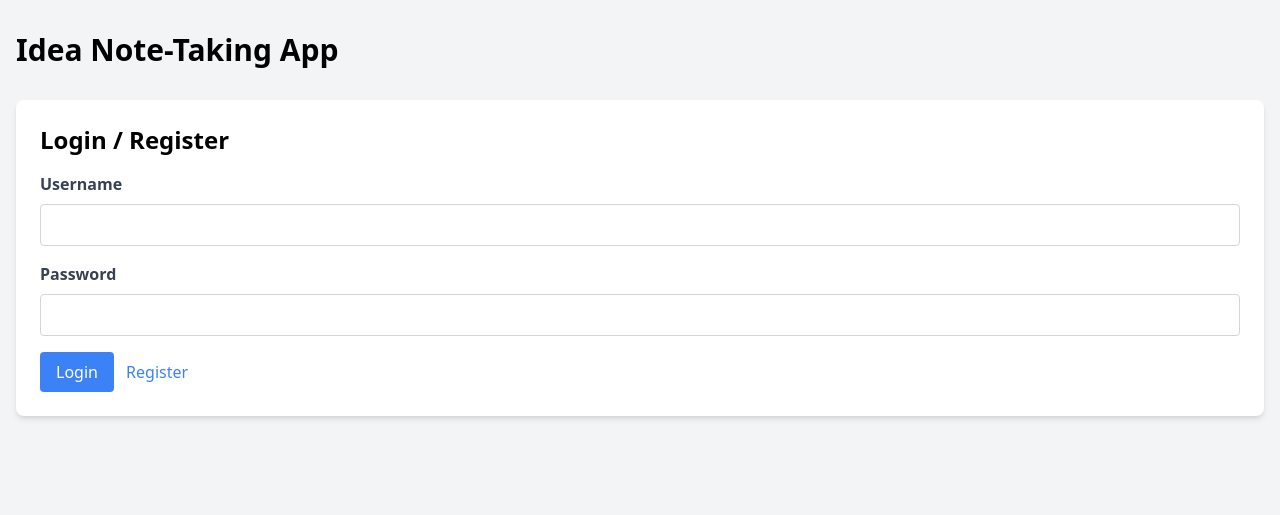
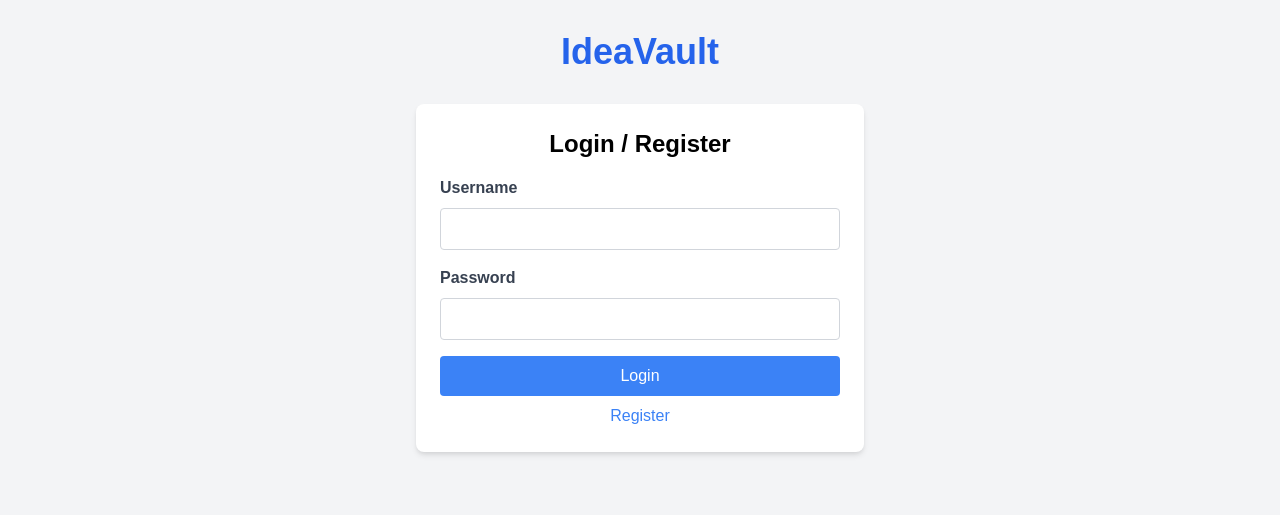
Before and after one commit to hiroshi75/ideavault, a Flask app: page / in a window 1280 px wide. Shown: the top 515 px of the page. Run offline with Flask 3, Linux system fonts and the light colour scheme; some libraries are stand-ins or nearby versions.

Commit message:
Agent step completed: Enhance the user interface and layout of the application

```diff
--- a/static/css/styles.css
+++ b/static/css/styles.css
@@ -1,7 +1,17 @@
 @import 'https://cdn.jsdelivr.net/npm/tailwindcss@2.2.19/dist/tailwind.min.css';
+
+body {
+    font-family: 'Arial', sans-serif;
+    background-color: #f0f4f8;
+}
+
+.container {
+    max-width: 1200px;
+}
 
 .note-card {
     transition: all 0.3s ease;
+    border-left: 4px solid #3182ce;
 }
 
 .note-card:hover {
@@ -16,6 +26,11 @@
     border-radius: 9999px;
     background-color: #e2e8f0;
     color: #4a5568;
+    transition: all 0.2s ease;
+}
+
+.tag:hover {
+    background-color: #cbd5e0;
 }
 
 #note-content {
@@ -41,3 +56,23 @@
 .button:hover {
     transform: translateY(-2px);
 }
+
+.ql-toolbar {
+    border-top-left-radius: 0.375rem;
+    border-top-right-radius: 0.375rem;
+}
+
+.ql-container {
+    border-bottom-left-radius: 0.375rem;
+    border-bottom-right-radius: 0.375rem;
+}
+
+.modal {
+    background-color: rgba(0, 0, 0, 0.5);
+    transition: all 0.3s ease;
+}
+
+.modal-content {
+    border-radius: 0.5rem;
+    box-shadow: 0 4px 6px rgba(0, 0, 0, 0.1);
+}
--- a/static/js/app.js
+++ b/static/js/app.js
@@ -106,9 +106,10 @@ document.addEventListener('DOMContentLoaded', () => {
             .then(response => response.json())
             .then(data => {
                 if (data.error) {
-                    alert(data.error);
+                    showToast(data.error, 'error');
                 } else {
                     showUserInfo(data.username);
+                    showToast('Logged in successfully', 'success');
                 }
             });
         } else {
@@ -120,9 +121,10 @@ document.addEventListener('DOMContentLoaded', () => {
             .then(response => response.json())
             .then(data => {
                 if (data.error) {
-                    alert(data.error);
+                    showToast(data.error, 'error');
                 } else {
                     showUserInfo(data.username);
+                    showToast('Registered successfully', 'success');
                 }
             });
         }
@@ -133,6 +135,7 @@ document.addEventListener('DOMContentLoaded', () => {
         .then(() => {
             isLoggedIn = false;
             showLoginForm();
+            showToast('Logged out successfully', 'success');
         });
     });
 
@@ -151,16 +154,16 @@ document.addEventListener('DOMContentLoaded', () => {
             })
             .catch(error => {
                 console.error('Error fetching notes:', error);
-                noteList.innerHTML = '<p>Error fetching notes. Please try again later.</p>';
+                noteList.innerHTML = '<p class="text-center text-red-500">Error fetching notes. Please try again later.</p>';
             });
     }
 
     function createNoteCard(note) {
         const card = document.createElement('div');
-        card.className = 'note-card bg-white p-4 rounded-lg shadow-md mb-4';
+        card.className = 'note-card bg-white p-4 rounded-lg shadow-md mb-4 relative overflow-hidden';
         card.innerHTML = `
             <h3 class="text-xl font-semibold mb-2">${note.title}</h3>
-            <div class="note-content mb-2">${note.content.replace(/\n/g, '<br>')}</div>
+            <div class="note-content mb-2 text-gray-600">${note.content.substring(0, 100)}${note.content.length > 100 ? '...' : ''}</div>
             <div class="flex flex-wrap mb-2">
                 ${note.tags.map(tag => `<span class="tag">${tag}</span>`).join('')}
             </div>
@@ -168,10 +171,10 @@ document.addEventListener('DOMContentLoaded', () => {
                 <span>Created: ${new Date(note.created_at).toLocaleString()}</span>
                 <span>Updated: ${new Date(note.updated_at).toLocaleString()}</span>
             </div>
-            <div class="mt-4">
-                <button class="edit-btn bg-blue-500 text-white px-3 py-1 rounded mr-2">Edit</button>
-                <button class="delete-btn bg-red-500 text-white px-3 py-1 rounded mr-2">Delete</button>
-                <button class="share-btn bg-green-500 text-white px-3 py-1 rounded">Share</button>
+            <div class="mt-4 flex justify-end space-x-2">
+                <button class="edit-btn text-blue-500 hover:text-blue-700" title="Edit"><i data-feather="edit-2"></i></button>
+                <button class="delete-btn text-red-500 hover:text-red-700" title="Delete"><i data-feather="trash-2"></i></button>
+                <button class="share-btn text-green-500 hover:text-green-700" title="Share"><i data-feather="share-2"></i></button>
             </div>
             ${note.shared_with.length > 0 ? `
             <div class="mt-2 text-sm text-gray-500">
@@ -189,6 +192,8 @@ document.addEventListener('DOMContentLoaded', () => {
         const shareBtn = card.querySelector('.share-btn');
         shareBtn.addEventListener('click', () => showShareModal(note));
 
+        feather.replace();
+
         return card;
     }
 
@@ -196,7 +201,7 @@ document.addEventListener('DOMContentLoaded', () => {
         currentNoteId = note.id;
         noteTitle.value = note.title;
         showNoteForm();
-        quill.root.innerHTML = note.content.replace(/\n/g, '<br>');
+        quill.root.innerHTML = note.content;
         noteTags.value = note.tags.join(', ');
         submitBtn.textContent = 'Update Note';
     }
@@ -206,19 +211,20 @@ document.addEventListener('DOMContentLoaded', () => {
             fetch(`/api/notes/${noteId}`, { method: 'DELETE' })
                 .then(() => {
                     fetchNotes();
+                    showToast('Note deleted successfully', 'success');
                 });
         }
     }
 
     function showShareModal(note) {
         const modal = document.createElement('div');
-        modal.className = 'fixed inset-0 bg-gray-600 bg-opacity-50 overflow-y-auto h-full w-full';
+        modal.className = 'fixed inset-0 bg-gray-600 bg-opacity-50 overflow-y-auto h-full w-full flex items-center justify-center modal';
         modal.innerHTML = `
-            <div class="relative top-20 mx-auto p-5 border w-96 shadow-lg rounded-md bg-white">
+            <div class="relative p-5 border w-96 shadow-lg rounded-md bg-white modal-content">
                 <h3 class="text-lg font-bold mb-4">Share Note</h3>
-                <input type="text" id="share-username" placeholder="Enter username" class="w-full p-2 mb-4 border rounded">
-                <button id="share-submit" class="bg-blue-500 text-white px-4 py-2 rounded">Share</button>
-                <button id="close-modal" class="ml-2 text-gray-500">Cancel</button>
+                <input type="text" id="share-username" placeholder="Enter username" class="w-full p-2 mb-4 border rounded focus:outline-none focus:ring-2 focus:ring-blue-500">
+                <button id="share-submit" class="bg-blue-500 text-white px-4 py-2 rounded hover:bg-blue-600 transition duration-300">Share</button>
+                <button id="close-modal" class="ml-2 text-gray-500 hover:text-gray-700 transition duration-300">Cancel</button>
                 <div id="shared-users-list" class="mt-4"></div>
             </div>
         `;
@@ -239,7 +245,7 @@ document.addEventListener('DOMContentLoaded', () => {
                         userItem.className = 'flex justify-between items-center mb-2';
                         userItem.innerHTML = `
                             <span>${user.username}</span>
-                            <button class="unshare-btn text-red-500" data-username="${user.username}">Unshare</button>
+                            <button class="unshare-btn text-red-500 hover:text-red-700" data-username="${user.username}">Unshare</button>
                         `;
                         sharedUsersList.appendChild(userItem);
                     });
@@ -267,6 +273,12 @@ document.addEventListener('DOMContentLoaded', () => {
         closeModal.addEventListener('click', () => {
             document.body.removeChild(modal);
         });
+
+        modal.addEventListener('click', (e) => {
+            if (e.target === modal) {
+                document.body.removeChild(modal);
+            }
+        });
     }
 
     function shareNote(noteId, username) {
@@ -278,9 +290,9 @@ document.addEventListener('DOMContentLoaded', () => {
         .then(response => response.json())
         .then(data => {
             if (data.error) {
-                alert(data.error);
+                showToast(data.error, 'error');
             } else {
-                alert('Note shared successfully');
+                showToast('Note shared successfully', 'success');
                 fetchNotes();
             }
         });
@@ -295,9 +307,9 @@ document.addEventListener('DOMContentLoaded', () => {
         .then(response => response.json())
         .then(data => {
             if (data.error) {
-                alert(data.error);
+                showToast(data.error, 'error');
             } else {
-                alert('Note unshared successfully');
+                showToast('Note unshared successfully', 'success');
                 fetchNotes();
             }
         });
@@ -306,7 +318,7 @@ document.addEventListener('DOMContentLoaded', () => {
     noteForm.addEventListener('submit', (e) => {
         e.preventDefault();
         const title = noteTitle.value;
-        const content = quill.root.innerHTML.replace(/<p><br><\/p>$/, '').replace(/<br>/g, '\n');
+        const content = quill.root.innerHTML;
         const tags = noteTags.value.split(',').map(tag => tag.trim());
 
         const noteData = { title, content, tags };
@@ -322,6 +334,7 @@ document.addEventListener('DOMContentLoaded', () => {
                 submitBtn.textContent = 'Add Note';
                 showNoteList();
                 fetchNotes();
+                showToast('Note updated successfully', 'success');
             });
         } else {
             // Create new note
@@ -332,6 +345,7 @@ document.addEventListener('DOMContentLoaded', () => {
             }).then(() => {
                 showNoteList();
                 fetchNotes();
+                showToast('Note added successfully', 'success');
             });
         }
 
@@ -364,7 +378,7 @@ document.addEventListener('DOMContentLoaded', () => {
             })
             .catch(error => {
                 console.error('Error searching notes:', error);
-                noteList.innerHTML = '<p>Error searching notes. Please try again later.</p>';
+                noteList.innerHTML = '<p class="text-center text-red-500">Error searching notes. Please try again later.</p>';
             });
     }
 
@@ -381,5 +395,19 @@ document.addEventListener('DOMContentLoaded', () => {
         fetchNotes();
     });
 
+    function showToast(message, type = 'info') {
+        const toast = document.createElement('div');
+        toast.className = `fixed bottom-4 right-4 px-4 py-2 rounded-md text-white ${type === 'error' ? 'bg-red-500' : 'bg-green-500'} transition-opacity duration-300`;
+        toast.textContent = message;
+        document.body.appendChild(toast);
+
+        setTimeout(() => {
+            toast.style.opacity = '0';
+            setTimeout(() => {
+                document.body.removeChild(toast);
+            }, 300);
+        }, 3000);
+    }
+
     showLoginForm();
 });
--- a/templates/index.html
+++ b/templates/index.html
@@ -3,47 +3,53 @@
 <head>
     <meta charset="UTF-8">
     <meta name="viewport" content="width=device-width, initial-scale=1.0">
-    <title>Idea Note-Taking App</title>
+    <title>IdeaVault - Note-Taking App</title>
     <link rel="stylesheet" href="/static/css/styles.css">
     <link href="https://cdn.quilljs.com/1.3.6/quill.snow.css" rel="stylesheet">
+    <script src="https://cdn.jsdelivr.net/npm/feather-icons/dist/feather.min.js"></script>
 </head>
 <body class="bg-gray-100">
     <div class="container mx-auto px-4 py-8">
-        <h1 class="text-3xl font-bold mb-8">Idea Note-Taking App</h1>
+        <h1 class="text-4xl font-bold mb-8 text-center text-blue-600">IdeaVault</h1>
 
         <div id="auth-container" class="mb-8">
-            <div id="login-register-form" class="bg-white p-6 rounded-lg shadow-md mb-4">
-                <h2 class="text-2xl font-semibold mb-4">Login / Register</h2>
+            <div id="login-register-form" class="bg-white p-6 rounded-lg shadow-md mb-4 max-w-md mx-auto">
+                <h2 class="text-2xl font-semibold mb-4 text-center">Login / Register</h2>
                 <form id="auth-form">
                     <div class="mb-4">
                         <label for="username" class="block text-gray-700 font-bold mb-2">Username</label>
-                        <input type="text" id="username" required class="w-full p-2 border border-gray-300 rounded">
+                        <input type="text" id="username" required class="w-full p-2 border border-gray-300 rounded focus:outline-none focus:ring-2 focus:ring-blue-500">
                     </div>
                     <div class="mb-4">
                         <label for="password" class="block text-gray-700 font-bold mb-2">Password</label>
-                        <input type="password" id="password" required class="w-full p-2 border border-gray-300 rounded">
+                        <input type="password" id="password" required class="w-full p-2 border border-gray-300 rounded focus:outline-none focus:ring-2 focus:ring-blue-500">
                     </div>
                     <div id="email-container" class="mb-4 hidden">
                         <label for="email" class="block text-gray-700 font-bold mb-2">Email</label>
-                        <input type="email" id="email" class="w-full p-2 border border-gray-300 rounded">
+                        <input type="email" id="email" class="w-full p-2 border border-gray-300 rounded focus:outline-none focus:ring-2 focus:ring-blue-500">
                     </div>
-                    <button type="submit" id="auth-submit" class="bg-blue-500 text-white px-4 py-2 rounded hover:bg-blue-600">Login</button>
-                    <button type="button" id="toggle-auth" class="ml-2 text-blue-500 hover:text-blue-700">Register</button>
+                    <button type="submit" id="auth-submit" class="w-full bg-blue-500 text-white px-4 py-2 rounded hover:bg-blue-600 transition duration-300">Login</button>
+                    <button type="button" id="toggle-auth" class="w-full mt-2 text-blue-500 hover:text-blue-700 transition duration-300">Register</button>
                 </form>
             </div>
-            <div id="user-info" class="hidden bg-white p-6 rounded-lg shadow-md mb-4">
-                <p>Welcome, <span id="logged-in-username"></span>!</p>
-                <button id="logout-btn" class="bg-red-500 text-white px-4 py-2 rounded hover:bg-red-600 mt-2">Logout</button>
+            <div id="user-info" class="hidden bg-white p-6 rounded-lg shadow-md mb-4 max-w-md mx-auto">
+                <p class="text-center mb-2">Welcome, <span id="logged-in-username" class="font-semibold"></span>!</p>
+                <button id="logout-btn" class="w-full bg-red-500 text-white px-4 py-2 rounded hover:bg-red-600 transition duration-300">Logout</button>
             </div>
         </div>
 
         <div id="app-container" class="hidden">
             <div id="note-list-section" class="mb-8">
                 <div class="flex justify-between items-center mb-4">
-                    <input type="text" id="search-input" placeholder="Search notes..." class="w-3/4 p-2 rounded border border-gray-300">
-                    <button id="new-note-btn" class="bg-green-500 text-white px-4 py-2 rounded hover:bg-green-600">New Note</button>
+                    <div class="relative w-3/4">
+                        <input type="text" id="search-input" placeholder="Search notes..." class="w-full p-2 pl-10 rounded border border-gray-300 focus:outline-none focus:ring-2 focus:ring-blue-500">
+                        <i data-feather="search" class="absolute left-3 top-1/2 transform -translate-y-1/2 text-gray-400"></i>
+                    </div>
+                    <button id="new-note-btn" class="bg-green-500 text-white px-4 py-2 rounded hover:bg-green-600 transition duration-300 flex items-center">
+                        <i data-feather="plus" class="mr-2"></i> New Note
+                    </button>
                 </div>
-                <div id="note-list"></div>
+                <div id="note-list" class="grid grid-cols-1 md:grid-cols-2 lg:grid-cols-3 gap-4"></div>
             </div>
 
             <div id="note-form-section" class="hidden">
@@ -51,7 +57,7 @@
                 <form id="note-form" class="bg-white p-6 rounded-lg shadow-md">
                     <div class="mb-4">
                         <label for="note-title" class="block text-gray-700 font-bold mb-2">Title</label>
-                        <input type="text" id="note-title" required class="w-full p-2 border border-gray-300 rounded">
+                        <input type="text" id="note-title" required class="w-full p-2 border border-gray-300 rounded focus:outline-none focus:ring-2 focus:ring-blue-500">
                     </div>
                     <div class="mb-4">
                         <label for="note-content" class="block text-gray-700 font-bold mb-2">Content</label>
@@ -59,11 +65,11 @@
                     </div>
                     <div class="mb-4">
                         <label for="note-tags" class="block text-gray-700 font-bold mb-2">Tags (comma-separated)</label>
-                        <input type="text" id="note-tags" class="w-full p-2 border border-gray-300 rounded">
+                        <input type="text" id="note-tags" class="w-full p-2 border border-gray-300 rounded focus:outline-none focus:ring-2 focus:ring-blue-500">
                     </div>
                     <div class="flex justify-between">
-                        <button type="submit" id="submit-btn" class="bg-blue-500 text-white px-4 py-2 rounded hover:bg-blue-600">Add Note</button>
-                        <button type="button" id="back-to-list-btn" class="bg-gray-500 text-white px-4 py-2 rounded hover:bg-gray-600">Back to List</button>
+                        <button type="submit" id="submit-btn" class="bg-blue-500 text-white px-4 py-2 rounded hover:bg-blue-600 transition duration-300">Add Note</button>
+                        <button type="button" id="back-to-list-btn" class="bg-gray-500 text-white px-4 py-2 rounded hover:bg-gray-600 transition duration-300">Back to List</button>
                     </div>
                 </form>
             </div>
@@ -71,5 +77,8 @@
     </div>
     <script src="https://cdn.quilljs.com/1.3.6/quill.js"></script>
     <script src="/static/js/app.js"></script>
+    <script>
+        feather.replace();
+    </script>
 </body>
 </html>
```
